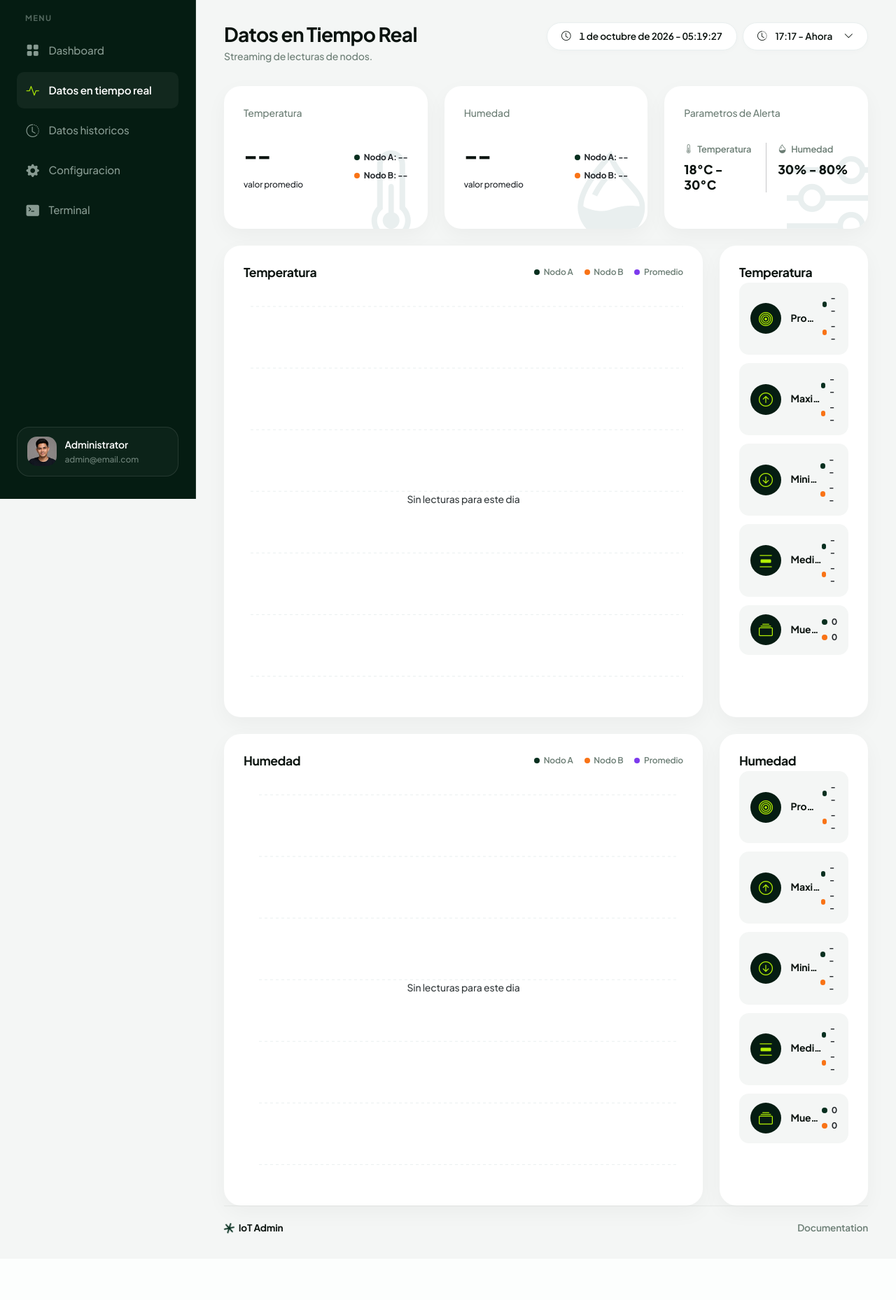
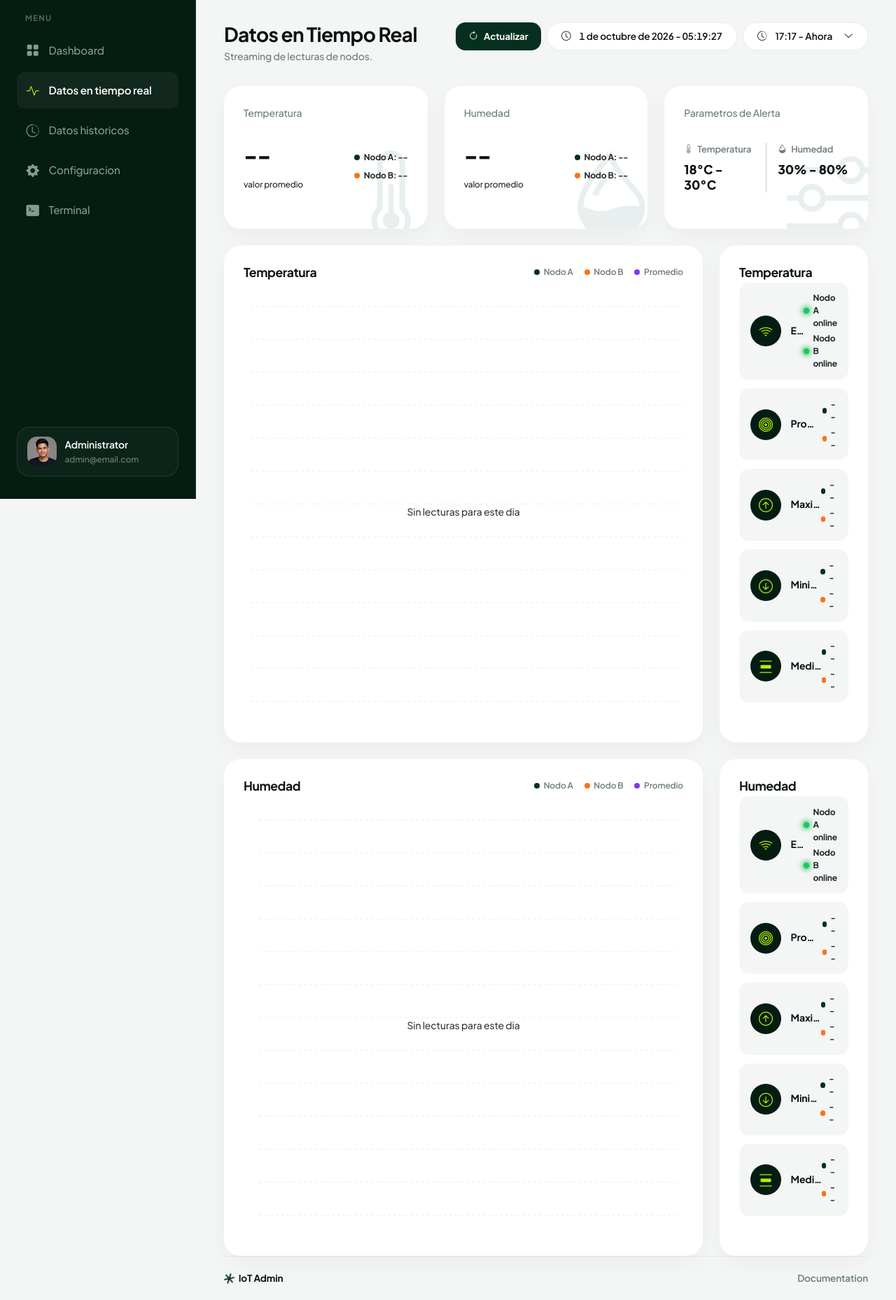
Before and after one commit to AbimaelFranco/iot-engineering-challenge, a Django app: page /tiempo-real/ in a window 1280 px wide. Shown: the part 87-1945 px from the top of the page at 70% size. Before the commit the page ends 1851 px from the top, so only its background shows below. Run offline with Django 5.2, Linux system fonts and the light colour scheme; data that the repository does not hold is empty; parts of the project's set-up code (start-up, migrations or seed data) failed here and were passed over; some libraries are stand-ins or nearby versions.

Commit message:
feat: add refresh button and node status row to Tiempo Real
- Add an "Actualizar" button (same style as navbar's "Crear") to the left of the live clock, reloading the page on click
- Move the Muestras row to the top of both stat panels and turn it into Estatus, showing "Nodo 1/2 online" (hardcoded for now, pending real offline/online logic)
- Redesign the status dot: fix missing flex-shrink (it could collapse to 0 width in the narrow panel column), add a blurred radial glow halo, and a two-beat heartbeat animation instead of the old single ping

```diff
--- a/backend/dashboard/static/assets/css/main.css
+++ b/backend/dashboard/static/assets/css/main.css
@@ -1242,6 +1242,65 @@ body.sidebar-minimized .sidebar-profile {
     display: inline-block;
 }
 
+/* Punto de estatus "online" (nodo conectado): nucleo solido + halo radial
+   difuminado detras (::before) + animacion de "latido" (doble pulso, como
+   un corazon) en ambos. Cuando haya logica real de offline, basta con
+   quitar esta clase (o agregar una .status-dot-offline sin animacion). */
+.status-dot-online {
+    position: relative;
+    width: 8px;
+    height: 8px;
+    border-radius: 50%;
+    display: inline-block;
+    flex-shrink: 0;
+    background-color: var(--sys-green);
+    box-shadow: 0 0 8px 1px rgba(34, 197, 94, 0.65);
+    animation: statusHeartbeat 1.8s ease-in-out infinite;
+}
+
+.status-dot-online::before {
+    content: '';
+    position: absolute;
+    top: 50%;
+    left: 50%;
+    width: 20px;
+    height: 20px;
+    z-index: -1;
+    transform: translate(-50%, -50%) scale(0.85);
+    border-radius: 50%;
+    background: radial-gradient(circle, rgba(34, 197, 94, 0.55) 0%, rgba(34, 197, 94, 0) 70%);
+    filter: blur(1.5px);
+    animation: statusGlowHeartbeat 1.8s ease-in-out infinite;
+    pointer-events: none;
+}
+
+@keyframes statusHeartbeat {
+    0%, 28%, 100% {
+        transform: scale(1);
+    }
+    14% {
+        transform: scale(1.35);
+    }
+    42% {
+        transform: scale(1.15);
+    }
+}
+
+@keyframes statusGlowHeartbeat {
+    0%, 28%, 100% {
+        opacity: 0.6;
+        transform: translate(-50%, -50%) scale(0.85);
+    }
+    14% {
+        opacity: 1;
+        transform: translate(-50%, -50%) scale(1.35);
+    }
+    42% {
+        opacity: 0.8;
+        transform: translate(-50%, -50%) scale(1.1);
+    }
+}
+
 /* Promo Banner Card */
 .promo-banner-card {
     background-color: #E2E8DF; /* Soft light olive-sage */
--- a/backend/dashboard/static/assets/js/dashboard.js
+++ b/backend/dashboard/static/assets/js/dashboard.js
@@ -971,7 +971,7 @@ document.addEventListener('DOMContentLoaded', function () {
     }
 
     // -----------------------------------------------------------------
-    // 2g. Tiempo Real Page: Live Summary Stats (Promedio/Maximo/Minimo/Mediana/Muestras)
+    // 2g. Tiempo Real Page: Live Summary Stats (Promedio/Maximo/Minimo/Mediana)
     // -----------------------------------------------------------------
     // Antes estos numeros los calculaba el servidor una sola vez al cargar
     // la pagina (ver historico/views.py _stats/_stat_rows, de donde se
@@ -1044,10 +1044,8 @@ document.addEventListener('DOMContentLoaded', function () {
             tiemporealSetText('tiemporeal-stat-hum-' + stat + '-a', tiemporealFormatValue(humStatsA[stat], '%'));
             tiemporealSetText('tiemporeal-stat-hum-' + stat + '-b', tiemporealFormatValue(humStatsB[stat], '%'));
         });
-        tiemporealSetText('tiemporeal-stat-temp-muestras-a', String(tempStatsA.muestras));
-        tiemporealSetText('tiemporeal-stat-temp-muestras-b', String(tempStatsB.muestras));
-        tiemporealSetText('tiemporeal-stat-hum-muestras-a', String(humStatsA.muestras));
-        tiemporealSetText('tiemporeal-stat-hum-muestras-b', String(humStatsB.muestras));
+        // La fila "Estatus" (antes "Muestras") es texto fijo por ahora (ver
+        // tiemporeal.html) - la logica de online/offline real se agrega despues.
     }
 
     if (tiemporealDataEl) {
@@ -1345,6 +1343,16 @@ document.addEventListener('DOMContentLoaded', function () {
     }
 
     // -----------------------------------------------------------------
+    // 5g. Tiempo Real Page: Refresh Button (recarga la pagina)
+    // -----------------------------------------------------------------
+    const tiemporealRefreshBtn = document.querySelector('#tiemporeal-refresh-btn');
+    if (tiemporealRefreshBtn) {
+        tiemporealRefreshBtn.addEventListener('click', function () {
+            window.location.reload();
+        });
+    }
+
+    // -----------------------------------------------------------------
     // 6. Desktop Sidebar Minimize Interaction
     // -----------------------------------------------------------------
     const desktopToggleBtn = document.querySelector('#desktop-sidebar-toggle');
--- a/backend/dashboard/templates/tiemporeal.html
+++ b/backend/dashboard/templates/tiemporeal.html
@@ -10,6 +10,10 @@
         <p class="page-subtitle">Streaming de lecturas de nodos.</p>
       </div>
       <div class="d-flex gap-2 flex-wrap">
+        <button class="btn-quick-action" type="button" id="tiemporeal-refresh-btn">
+          <i class="bi bi-arrow-clockwise"></i>
+          <span>Actualizar</span>
+        </button>
         <div class="btn-date-picker" id="tiemporeal-live-clock">
           <i class="bi bi-clock"></i>
           <span id="tiemporeal-live-clock-text">--</span>
@@ -163,6 +167,24 @@
               <div class="transaction-list">
                 <div class="transaction-item">
                   <div class="transaction-icon bg-forest-light text-lime">
+                    <i class="bi bi-wifi"></i>
+                  </div>
+                  <div class="transaction-info">
+                    <div class="transaction-name">Estatus</div>
+                  </div>
+                  <div class="d-flex flex-column gap-1 align-items-end">
+                    <div class="chart-legend-item">
+                      <span class="status-dot-online"></span>
+                      <span id="tiemporeal-stat-temp-estatus-a">Nodo A online</span>
+                    </div>
+                    <div class="chart-legend-item">
+                      <span class="status-dot-online"></span>
+                      <span id="tiemporeal-stat-temp-estatus-b">Nodo B online</span>
+                    </div>
+                  </div>
+                </div>
+                <div class="transaction-item">
+                  <div class="transaction-icon bg-forest-light text-lime">
                     <i class="bi bi-bullseye"></i>
                   </div>
                   <div class="transaction-info">
@@ -233,24 +255,6 @@
                     </div>
                   </div>
                 </div>
-                <div class="transaction-item">
-                  <div class="transaction-icon bg-forest-light text-lime">
-                    <i class="bi bi-collection"></i>
-                  </div>
-                  <div class="transaction-info">
-                    <div class="transaction-name">Muestras</div>
-                  </div>
-                  <div class="d-flex flex-column gap-1 align-items-end">
-                    <div class="chart-legend-item">
-                      <span class="legend-dot bg-forest-medium"></span>
-                      <span id="tiemporeal-stat-temp-muestras-a">--</span>
-                    </div>
-                    <div class="chart-legend-item">
-                      <span class="legend-dot bg-brand-orange"></span>
-                      <span id="tiemporeal-stat-temp-muestras-b">--</span>
-                    </div>
-                  </div>
-                </div>
               </div>
             </div>
           </div>
@@ -290,6 +294,24 @@
                 <h2 class="card-title">Humedad</h2>
               </div>
               <div class="transaction-list">
+                <div class="transaction-item">
+                  <div class="transaction-icon bg-forest-light text-lime">
+                    <i class="bi bi-wifi"></i>
+                  </div>
+                  <div class="transaction-info">
+                    <div class="transaction-name">Estatus</div>
+                  </div>
+                  <div class="d-flex flex-column gap-1 align-items-end">
+                    <div class="chart-legend-item">
+                      <span class="status-dot-online"></span>
+                      <span id="tiemporeal-stat-hum-estatus-a">Nodo A online</span>
+                    </div>
+                    <div class="chart-legend-item">
+                      <span class="status-dot-online"></span>
+                      <span id="tiemporeal-stat-hum-estatus-b">Nodo B online</span>
+                    </div>
+                  </div>
+                </div>
                 <div class="transaction-item">
                   <div class="transaction-icon bg-forest-light text-lime">
                     <i class="bi bi-bullseye"></i>
@@ -362,24 +384,6 @@
                     </div>
                   </div>
                 </div>
-                <div class="transaction-item">
-                  <div class="transaction-icon bg-forest-light text-lime">
-                    <i class="bi bi-collection"></i>
-                  </div>
-                  <div class="transaction-info">
-                    <div class="transaction-name">Muestras</div>
-                  </div>
-                  <div class="d-flex flex-column gap-1 align-items-end">
-                    <div class="chart-legend-item">
-                      <span class="legend-dot bg-forest-medium"></span>
-                      <span id="tiemporeal-stat-hum-muestras-a">--</span>
-                    </div>
-                    <div class="chart-legend-item">
-                      <span class="legend-dot bg-brand-orange"></span>
-                      <span id="tiemporeal-stat-hum-muestras-b">--</span>
-                    </div>
-                  </div>
-                </div>
               </div>
             </div>
           </div>
```
